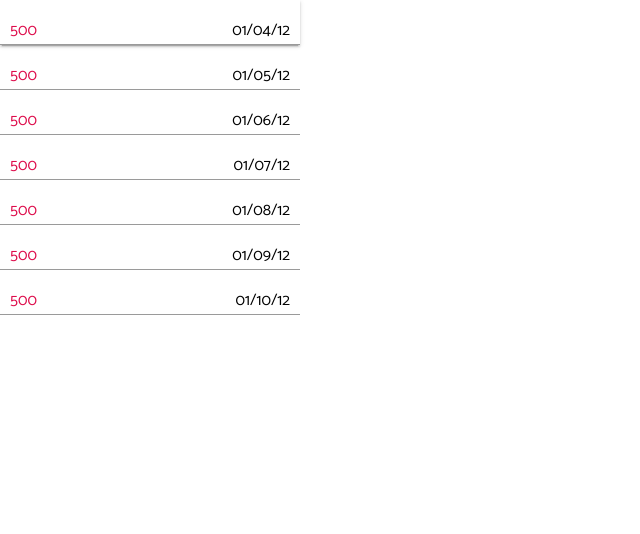
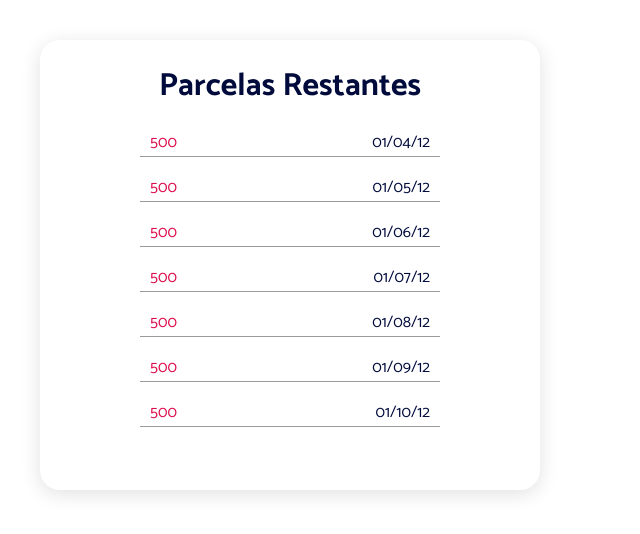
Before and after one commit to jucielly/loan-dashboard, a React (Create React App) app: page / in a window 1280 px wide. Shown: the top 534 px of the page, without its empty margins (0-640 px from the left). Built offline with nearby package versions, Linux system fonts and the light colour scheme.

Commit message:
installments card finished

```diff
--- /dev/null
+++ b/src/components/organisms/installmentsCard/index.js
@@ -0,0 +1,27 @@
+import React from 'react';
+import InstallmentList from '../../organisms/InstallmentList';
+import SimpleCard from '../../atoms/SimpleCard';
+import styled from 'styled-components';
+
+const Card = styled(SimpleCard)`
+  color: ${(props) => props.theme.colors.fontColor};
+  margin: 40px;
+  flex-direction: column;
+  align-items: center;
+  height: 450px;
+  width: 500px;
+
+  h1 {
+    margin-top: 20px;
+  }
+`;
+
+const InstallmentsCard = () => {
+  return (
+    <Card>
+      <h1>Parcelas Restantes</h1>
+      <InstallmentList />
+    </Card>
+  );
+};
+export default InstallmentsCard;
--- a/src/components/pages/testPage/index.js
+++ b/src/components/pages/testPage/index.js
@@ -1,8 +1,8 @@
 import React from 'react';
-import InstallmentList from '../../organisms/InstallmentList';
+import InstallmentsCard from '../../organisms/installmentsCard';
 
 const Test = () => {
-  return <InstallmentList />;
+  return <InstallmentsCard />;
 };
 
 export default Test;
```
